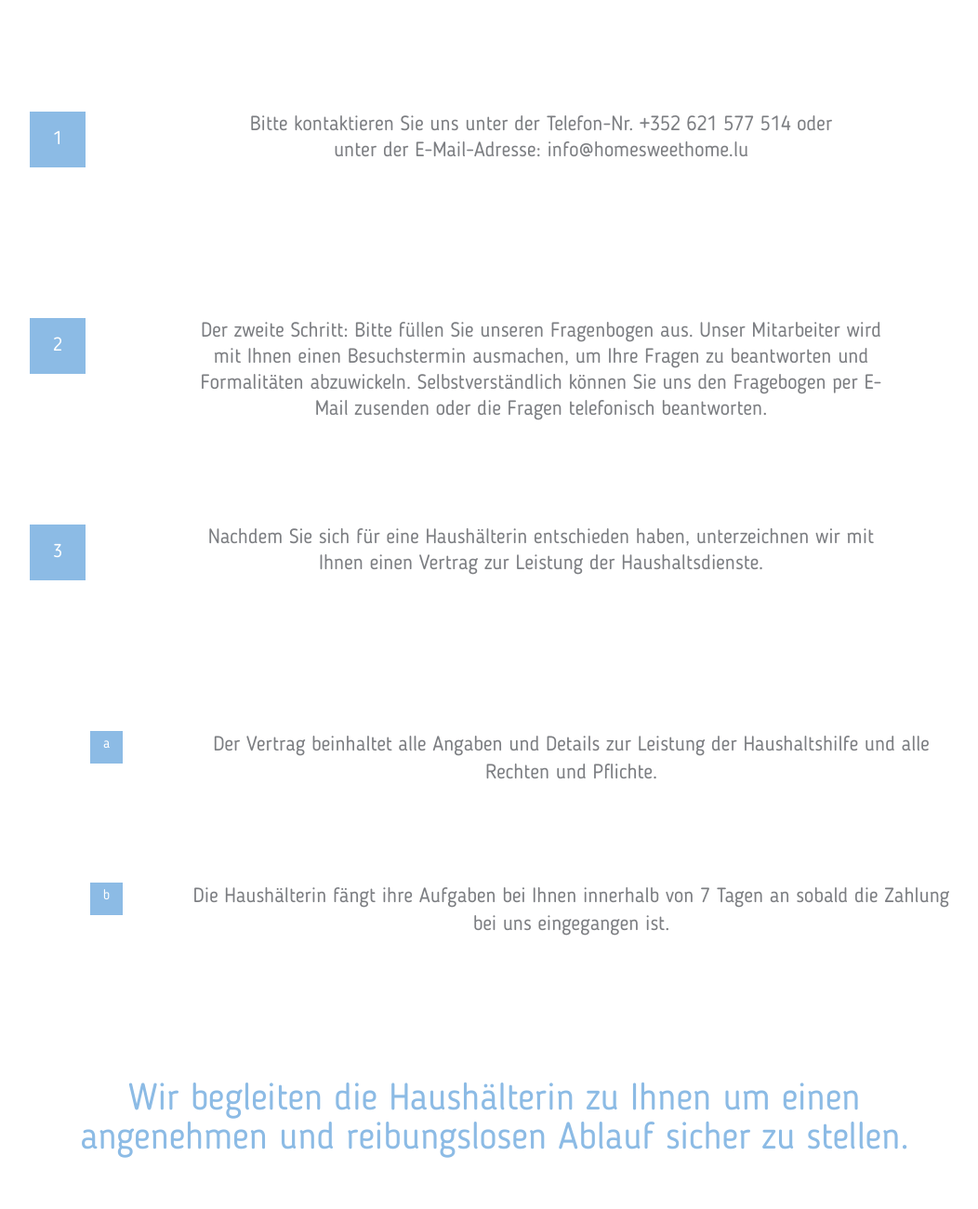
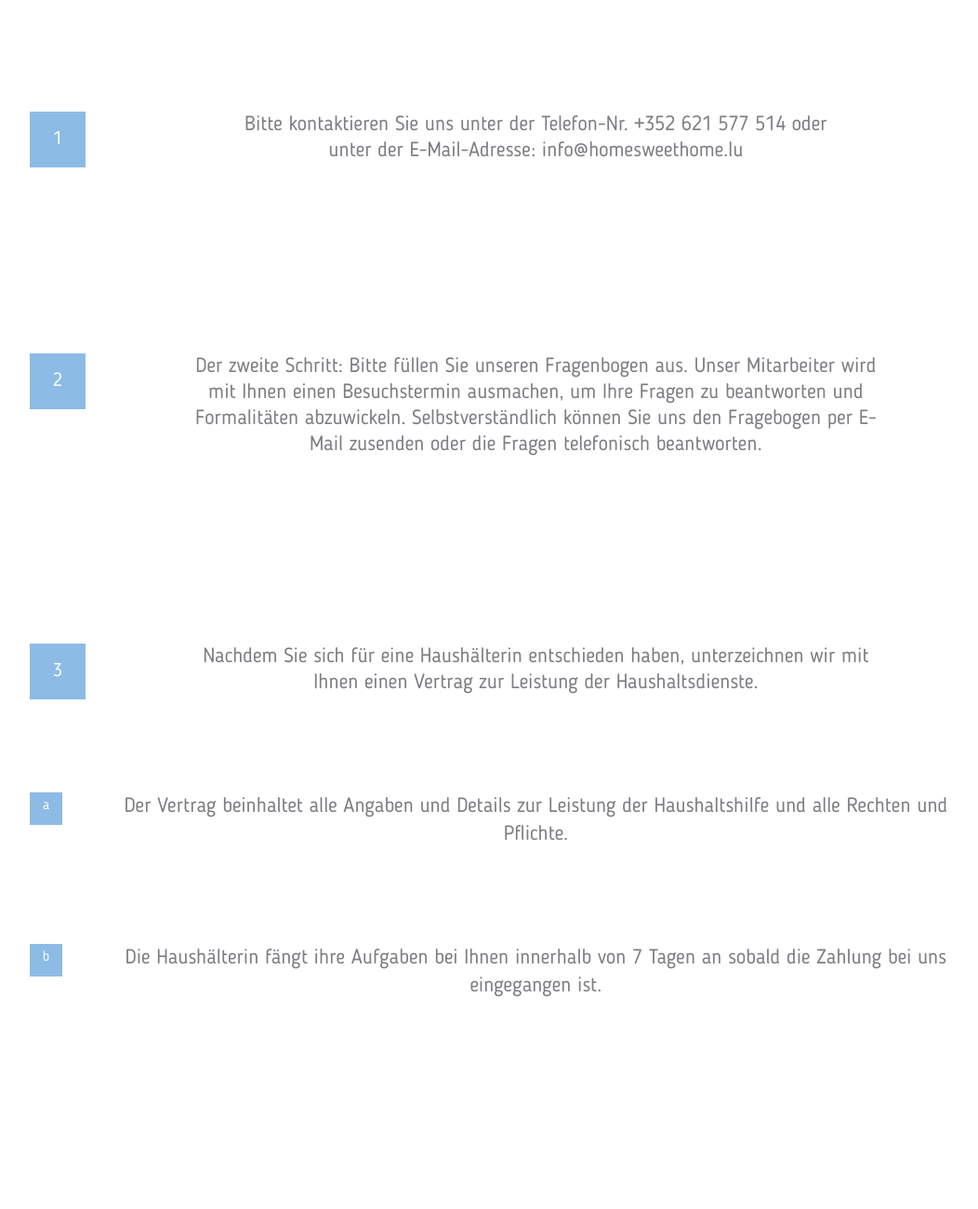
Before and after one commit to Slawek88/HomeSweetHome, a plain HTML site: page zusammenarbeit.html in a window 1280 px wide. Shown: the part 1100-2400 px from the top of the page at 93% size, without its empty margins (108-1160 px from the left). Drawn offline with nearby package versions, Linux system fonts and the light colour scheme; a web font is replaced by a local one.

Commit message:
change css

```diff
--- a/css/style.css
+++ b/css/style.css
@@ -259,7 +259,7 @@ img {
     -o-transition: all 0.5s ease;
     transition: all 0.5s ease;
     background: #fff;
-    overflow: hidden;
+    /* overflow: hidden; */
     height: 83px;
 }
 
@@ -308,7 +308,8 @@ img {
     min-height: 60px;
     margin-top: 100px;
     line-height: 28px;
-    padding-bottom: 122px;
+    height: auto;
+    /* padding-bottom: 122px; */
 }
 
 .first-post p.jeden:before {
@@ -492,6 +493,13 @@ footer .contact {
     }
 }
 
+/*
+@media (max-width: 800px) {
+    .first-post p.jeden {
+        padding-bottom: 220px;
+    }
+} */
+
 @media (min-width: 768px) {
 
     .col,
--- a/zusammenarbeit.html
+++ b/zusammenarbeit.html
@@ -107,21 +107,26 @@
 
             <div class="row">
                 <div class="first-post">
-                    <p class="jeden">
+                    <p class="col s12 jeden">
                         Bitte kontaktieren Sie uns unter der Telefon-Nr. +352 621 577 514 oder <br>
                         unter der E-Mail-Adresse: info@homesweethome.lu</p>
-                    <p class="jeden">Der zweite Schritt: Bitte füllen Sie unseren Fragenbogen aus. Unser Mitarbeiter
+                    <p class="col s12 jeden">Der zweite Schritt: Bitte füllen Sie unseren
+                        Fragenbogen aus. Unser Mitarbeiter
                         wird<br>
                         mit Ihnen einen Besuchstermin ausmachen, um Ihre Fragen zu beantworten und<br>
                         Formalitäten abzuwickeln. Selbstverständlich können Sie uns den Fragebogen per E-<br>
                         Mail zusenden oder die Fragen telefonisch beantworten.</p>
-                    <p class="jeden">Nachdem Sie sich für eine Haushälterin entschieden haben, unterzeichnen wir mit<br>
+                    <p class="col s12 jeden">Nachdem Sie sich für eine Haushälterin entschieden haben, unterzeichnen wir
+                        mit<br>
                         Ihnen einen Vertrag zur Leistung der Haushaltsdienste.</p>
-                    <p class="dwa">Der Vertrag beinhaltet alle Angaben und Details zur Leistung der Haushaltshilfe
+                    <p class="col s12 dwa">Der Vertrag beinhaltet alle Angaben und Details zur Leistung der
+                        Haushaltshilfe
                         und alle Rechten und Pflichte.</p>
-                    <p class="dwa">Die Haushälterin fängt ihre Aufgaben bei Ihnen innerhalb von 7 Tagen an sobald
+                    <p class="col s12 dwa">Die Haushälterin fängt ihre Aufgaben bei Ihnen innerhalb von 7 Tagen an
+                        sobald
                         die Zahlung bei uns eingegangen ist.</p>
-                    <p class="p-special">Wir begleiten die Haushälterin zu Ihnen um einen angenehmen und reibungslosen
+                    <p class="col s12 p-special ">Wir begleiten die Haushälterin zu Ihnen um einen angenehmen und
+                        reibungslosen
                         Ablauf sicher zu stellen.</p>
                 </div>
             </div>
```
